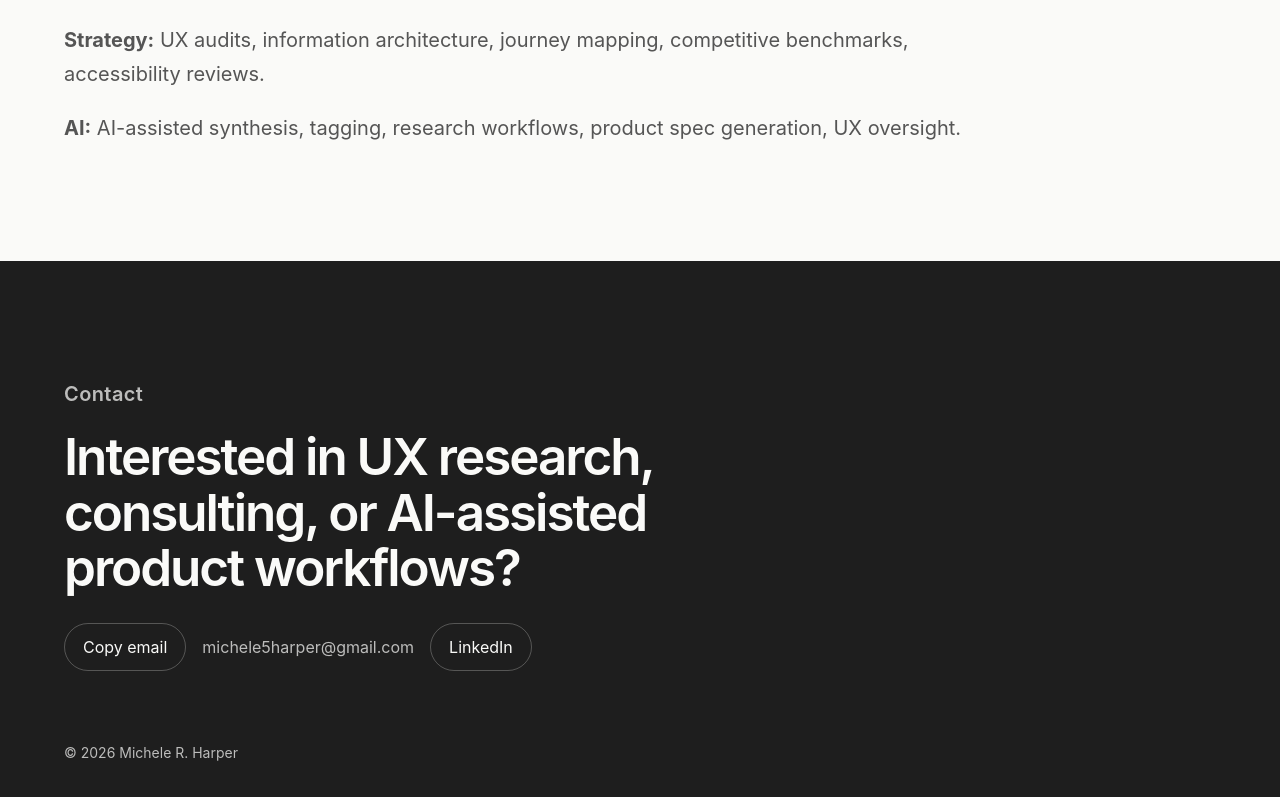
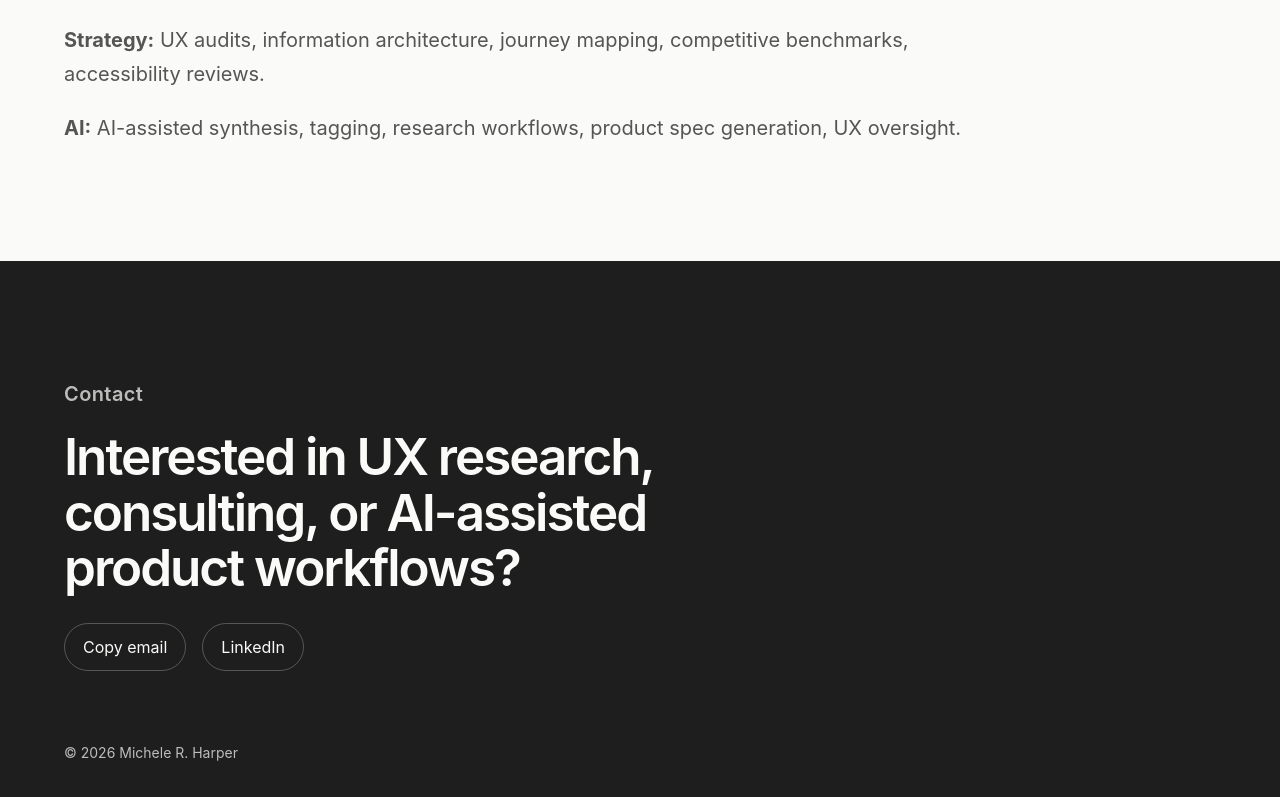
Before and after one commit to micheleroohani/michele-harper-portfolio, a React (Vite) app: page / in a window 1280 px wide. Shown: the part 4853-5650 px from the top of the page. Built offline with nearby package versions, Linux system fonts and the light colour scheme.

Commit message:
Remove email span from main.jsx
Remove email display from the main component.

```diff
--- a/src/main.jsx
+++ b/src/main.jsx
@@ -192,7 +192,6 @@ const copyEmail = async () => {
     {copied ? "Copied ✓" : "Copy email"}
   </button>
 
-  <span className="emailText">michele5harper@gmail.com</span>
 
   <a
     href="https://www.linkedin.com/in/micheleharperux/"
```
